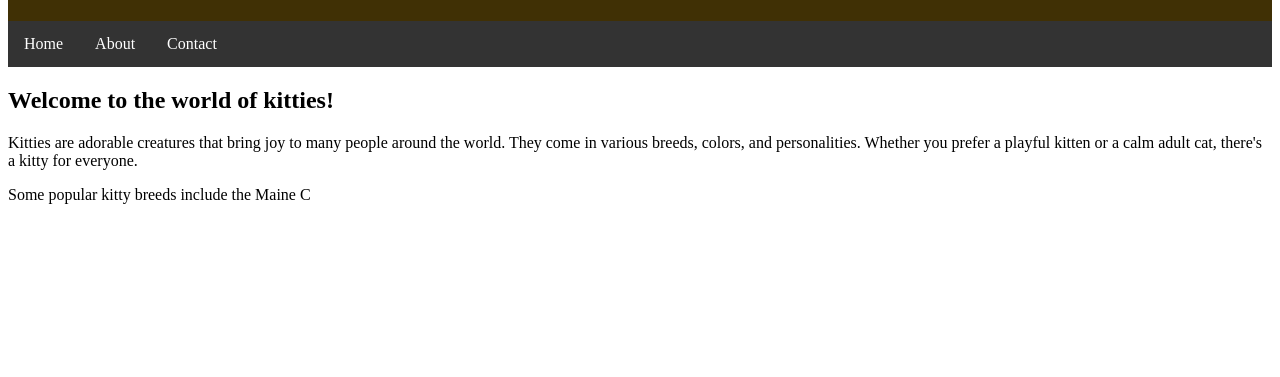
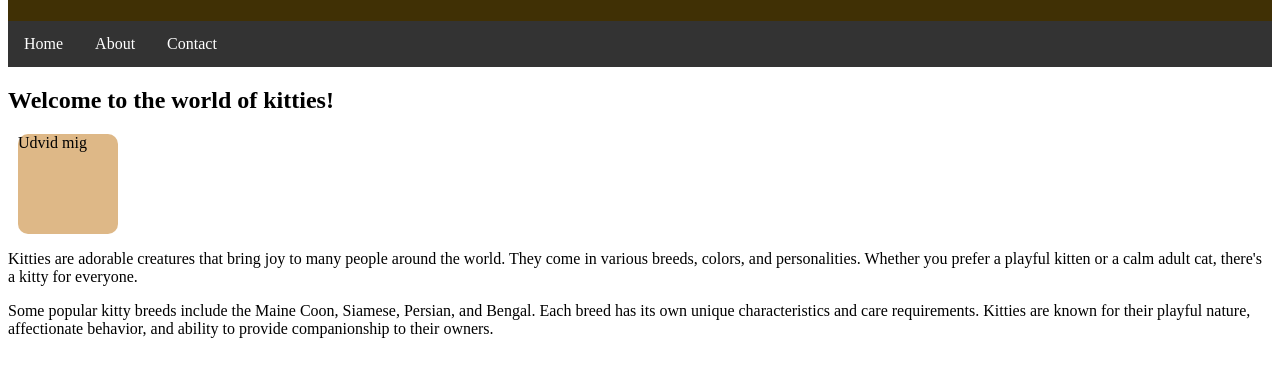
Before and after one commit to avsk292r/CSS-Practise, a plain HTML site: page Index.html in a window 1280 px wide. Shown: the part 107-484 px from the top of the page. Drawn offline with Linux system fonts and the light colour scheme.

Commit message:
Added expand div

```diff
--- a/Index.html
+++ b/Index.html
@@ -21,12 +21,16 @@
 
     <main>
         <h2>Welcome to the world of kitties!</h2>
+        <div>Udvid mig</div>
         <p>Kitties are adorable creatures that bring joy to many
             people around the world.
             They come in various breeds, colors, and personalities.
             Whether you prefer a playful kitten or a calm adult cat,
             there's a kitty for everyone.</p>
-        <p>Some popular kitty breeds include the Maine C
+        <p>Some popular kitty breeds include the Maine Coon, Siamese, Persian, and Bengal.
+            Each breed has its own unique characteristics and care requirements.
+            Kitties are known for their playful nature, affectionate behavior,
+             and ability to provide companionship to their owners.</p>
     </main>
 </body>
 
--- a/Style.css
+++ b/Style.css
@@ -64,7 +64,17 @@ ul.nav li {
 
 }
 
-@keyframes headerAnimation2 {
-    from { background-color: #8d0505; }
-    to { background-color: #0b4e05; }
+
+div {
+    width: 100px;
+    height: 100px;
+    background-color: burlywood;
+    transition: width 2s, Height 2s;
+    border-radius: 10px;
+    margin: 10px;
 }
+
+div:hover {
+    width: 400px;
+    background-color: lightcoral;
+}
```
